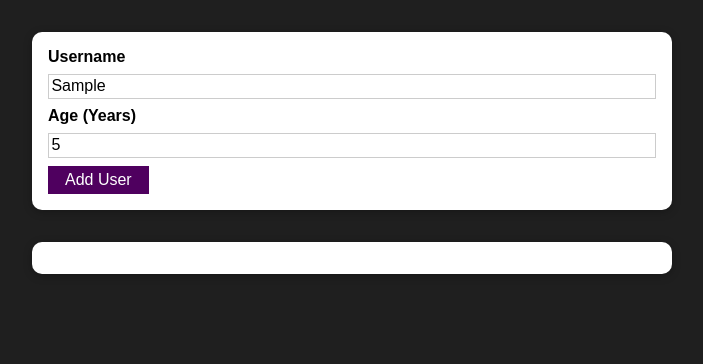
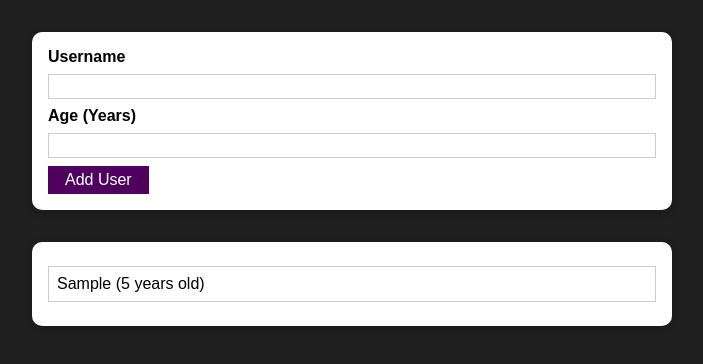
Before and after one commit to jsguerra/users-list, a React (Vite) app: page / in a window 1280 px wide. Both pictures are taken after typing "Sample", "5" into the empty fields and a click on the button "Add User". Shown: the top 364 px of the page, without its empty margins (288-991 px from the left). Built offline with nearby package versions, Linux system fonts and the light colour scheme.

Commit message:
lesson 95

```diff
--- a/src/App.jsx
+++ b/src/App.jsx
@@ -1,11 +1,20 @@
+import { useState } from "react";
 import AddUser from "./components/Users/AddUser";
 import UsersList from "./components/Users/UsersList";
 
 function App() {
+  const [usersList, setUsersList] = useState([]);
+
+  const addUserHandler = (uName, uAge) => {
+    setUsersList((prev) => {
+      return [...prev, { name: uName, age: uAge, id: Math.random().toString() }];
+    });
+  };
+
   return (
     <div>
-      <AddUser />
-      <UsersList users={[]} />
+      <AddUser onAddUser={addUserHandler} />
+      <UsersList users={usersList} />
     </div>
   );
 }
--- a/src/components/Users/AddUser.jsx
+++ b/src/components/Users/AddUser.jsx
@@ -3,18 +3,22 @@ import Button from "../UI/Button";
 import Card from "../UI/Card";
 import Styles from "./AddUser.module.css";
 
-const AddUser = () => {
+const AddUser = ({ onAddUser }) => {
   const [enteredUsername, setEnteredUsername] = useState("");
   const [enteredAge, setEnteredAge] = useState("");
 
   const addUserHandler = (e) => {
     e.preventDefault();
 
-    if (enteredUsername.trim().length === 0 || enteredAge.trim().length) return;
+    if (enteredUsername.trim().length === 0 || enteredAge.trim().length === 0) {
+      return;
+    }
 
-    if (+enteredAge < 1) return;
+    if (+enteredAge < 1) {
+      return;
+    }
 
-    console.log(enteredUsername, enteredAge);
+    onAddUser(enteredUsername, enteredAge);
     setEnteredAge("");
     setEnteredUsername("");
   };
--- a/src/components/Users/UsersList.jsx
+++ b/src/components/Users/UsersList.jsx
@@ -7,7 +7,7 @@ const UsersList = ({ users }) => {
     <Card className={Styles.users}>
       <ul>
         {users.map((user) => (
-          <li key={user.name}>
+          <li key={user.id}>
             {user.name} ({user.age} years old)
           </li>
         ))}
```
